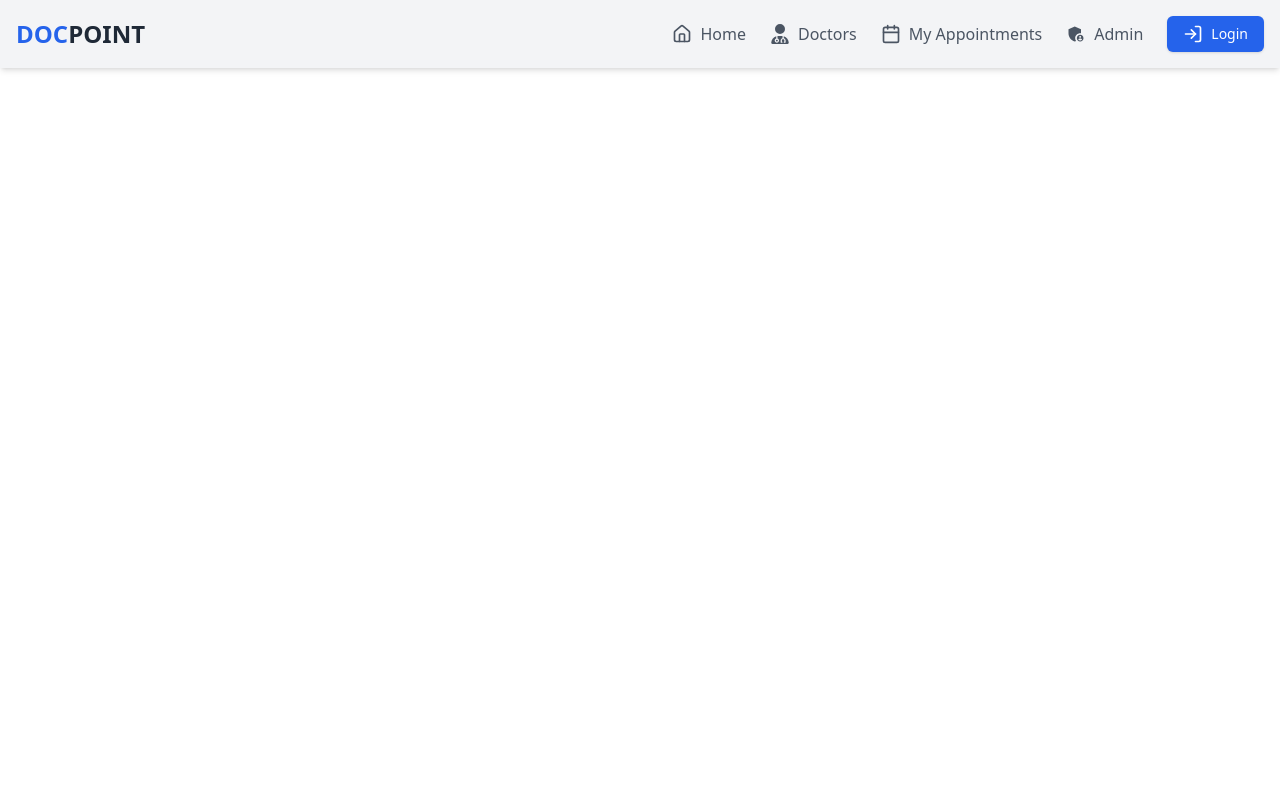
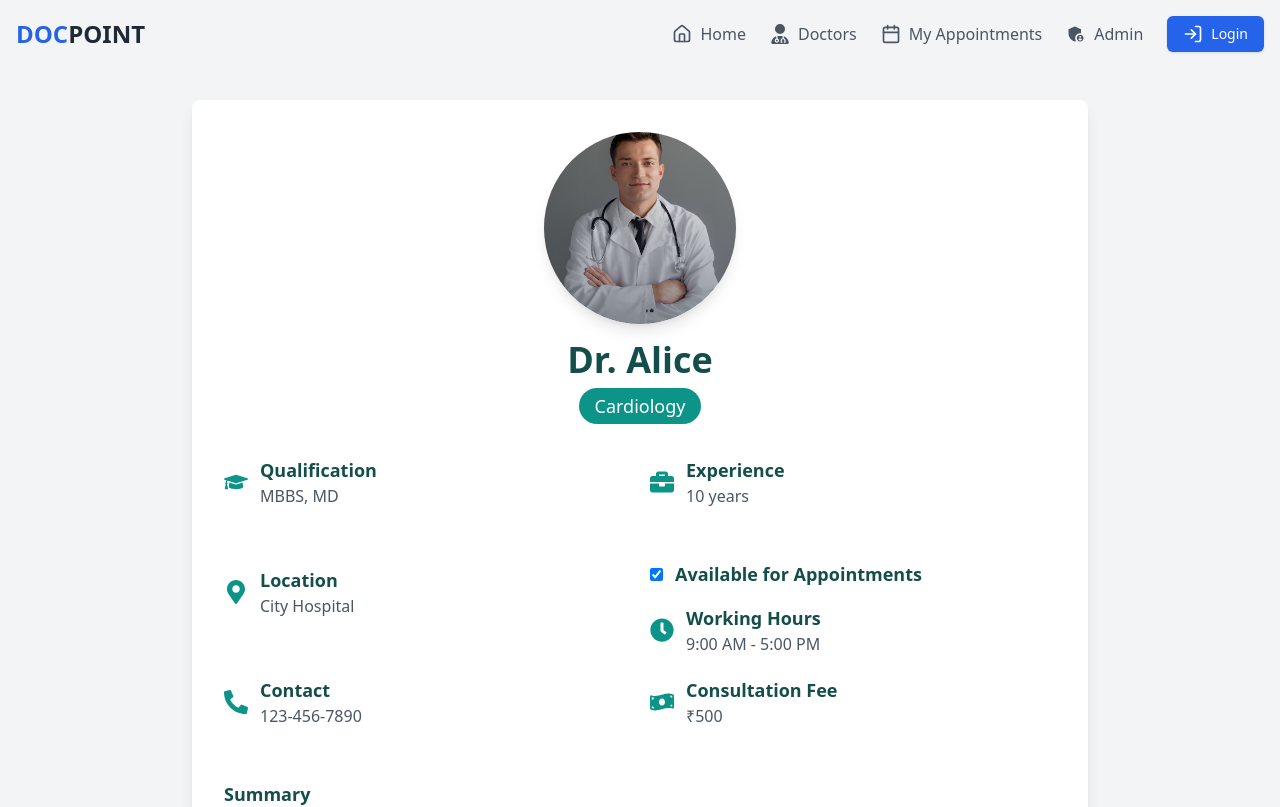
Before and after one commit to anishvkalbhor/DocPoint, a React (Vite) app in the folder frontend/: page /doctor/1 in a window 1280 px wide. Shown: the top 807 px of the page. Built offline with nearby package versions, Linux system fonts and the light colour scheme.

Commit message:
DoctorDetails page

```diff
--- a/frontend/package.json
+++ b/frontend/package.json
@@ -10,6 +10,7 @@
     "preview": "vite preview"
   },
   "dependencies": {
+    "@headlessui/react": "^2.1.8",
     "@radix-ui/react-alert-dialog": "^1.1.1",
     "@radix-ui/react-icons": "^1.3.0",
     "@radix-ui/react-label": "^2.1.0",
@@ -20,7 +21,9 @@
     "framer-motion": "^11.9.0",
     "input-otp": "^1.2.4",
     "lucide-react": "^0.446.0",
+    "moment": "^2.30.1",
     "react": "^18.3.1",
+    "react-datepicker": "^7.4.0",
     "react-dom": "^18.3.1",
     "react-icons": "^5.3.0",
     "react-router-dom": "^6.26.2",
--- a/frontend/src/App.jsx
+++ b/frontend/src/App.jsx
@@ -9,6 +9,7 @@ import AdminDashboard from "./pages/AdminDashboard";
 import { Home, Calendar, LogIn } from "lucide-react";
 import { FaUserDoctor } from "react-icons/fa6";
 import { MdAdminPanelSettings } from "react-icons/md";
+import DoctorDetails from './pages/DoctorDetails';
 
 const App = () => {
   return (
@@ -77,6 +78,7 @@ const App = () => {
           <Route path="/login" element={<LoginPage />} />
           <Route path="/doctor" element={<DoctorPage />} />
           <Route path="/admin" element={<AdminDashboard />} />
+          <Route path="/doctor/:id" element={<DoctorDetails />} />
 
         </Routes>
       </main>
--- /dev/null
+++ b/frontend/src/pages/DoctorDetails.jsx
@@ -0,0 +1,269 @@
+import React, { useState } from "react";
+import { useParams } from "react-router-dom";
+import {
+  FaMapMarkerAlt,
+  FaPhoneAlt,
+  FaGraduationCap,
+  FaBriefcase,
+  FaMoneyBillWave,
+  FaClock,
+} from "react-icons/fa";
+import doc1 from "../assets/doctor1.png";
+import doc2 from "../assets/doctor2.png";
+import doc3 from "../assets/doctor3.jpg";
+import doc4 from "../assets/doctor4.png";
+import doc5 from "../assets/doctor5.jpg";
+import doc6 from "../assets/doctor6.png";
+import doc7 from "../assets/doctor7.png";
+import doc8 from "../assets/doctor8.png";
+
+const doctors = [
+  {
+    id: 1,
+    name: "Dr. Alice",
+    specialty: "Cardiology",
+    fee: 500,
+    img: doc1,
+    experience: 10,
+    qualification: "MBBS, MD",
+    location: "City Hospital",
+    contact: "123-456-7890",
+    summary:
+      "Dr. Alice has over 10 years of experience in treating heart-related conditions.",
+    availability: true,
+    hours: "9:00 AM - 5:00 PM",
+  },
+  {
+    id: 2,
+    name: "Dr. Bob",
+    specialty: "Dermatology",
+    fee: 400,
+    img: doc2,
+    experience: 8,
+    qualification: "MBBS, MD",
+    location: "Skin Care Clinic",
+    contact: "987-654-3210",
+    summary:
+      "Dr. Bob specializes in dermatology with a focus on skin treatments.",
+    availability: false,
+    hours: "10:00 AM - 6:00 PM",
+  },
+  {
+    id: 3,
+    name: "Dr. Charlie",
+    specialty: "Pediatrics",
+    fee: 450,
+    img: doc3,
+    experience: 5,
+    qualification: "MBBS",
+    location: "Children's Health Center",
+    contact: "456-789-1234",
+    summary: "Dr. Charlie is passionate about providing care to children.",
+    availability: true,
+    hours: "8:00 AM - 4:00 PM",
+  },
+  {
+    id: 4,
+    name: "Dr. Diana",
+    specialty: "Neurology",
+    fee: 600,
+    img: doc4,
+    experience: 12,
+    qualification: "MBBS, MD",
+    location: "Neuro Clinic",
+    contact: "321-654-9870",
+    summary:
+      "Dr. Diana has over a decade of experience in neurological disorders.",
+    availability: false,
+    hours: "12:00 PM - 8:00 PM",
+  },
+  {
+    id: 5,
+    name: "Dr. Emma",
+    specialty: "Orthopedics",
+    fee: 550,
+    img: doc5,
+    experience: 7,
+    qualification: "MBBS, MS",
+    location: "Bone Care Hospital",
+    contact: "789-123-4560",
+    summary: "Dr. Emma is known for her expertise in orthopedic surgeries.",
+    availability: true,
+    hours: "7:00 AM - 3:00 PM",
+  },
+  {
+    id: 6,
+    name: "Dr. Frank",
+    specialty: "Psychiatry",
+    fee: 350,
+    img: doc6,
+    experience: 9,
+    qualification: "MBBS, MD",
+    location: "Mind Health Clinic",
+    contact: "654-321-9870",
+    summary: "Dr. Frank focuses on treating mental health disorders.",
+    availability: true,
+    hours: "9:00 AM - 5:00 PM",
+  },
+  {
+    id: 7,
+    name: "Dr. Grace",
+    specialty: "Gynecology",
+    fee: 500,
+    img: doc7,
+    experience: 15,
+    qualification: "MBBS, MD",
+    location: "Women's Health Center",
+    contact: "789-456-1230",
+    summary: "Dr. Grace is an expert in women's reproductive health.",
+    availability: true,
+    hours: "10:00 AM - 6:00 PM",
+  },
+  {
+    id: 8,
+    name: "Dr. Drake",
+    specialty: "Neurology",
+    fee: 500,
+    img: doc8,
+    experience: 6,
+    qualification: "MBBS",
+    location: "Neuro Clinic",
+    contact: "789-654-1230",
+    summary: "Dr. Drake focuses on treating various neurological conditions.",
+    availability: false,
+    hours: "1:00 PM - 9:00 PM",
+  },
+];
+
+const DoctorDetails = () => {
+  const { id } = useParams();
+  const doctor = doctors.find((doc) => doc.id === parseInt(id));
+
+  // State to manage availability checkbox
+  const [isAvailable, setIsAvailable] = useState(doctor?.availability || false);
+
+  if (!doctor) {
+    return <div>Doctor not found</div>;
+  }
+
+  return (
+    <div className="min-h-screen bg-gray-100 py-8">
+      <div className="container mx-auto px-4">
+        <div className="bg-white p-8 rounded-lg shadow-lg max-w-4xl mx-auto">
+          {/* Doctor Image and Name */}
+          <div className="flex items-center justify-center flex-col">
+            <div className="relative w-48 h-48 mb-4 rounded-full overflow-hidden shadow-lg">
+              <img
+                src={doctor.img}
+                alt={doctor.name}
+                className="w-full h-full object-cover"
+              />
+              <div className="absolute inset-0 bg-gradient-to-b from-transparent to-gray-800 opacity-50 rounded-full"></div>
+            </div>
+            <h2 className="text-4xl font-bold text-teal-900 mb-2">
+              {doctor.name}
+            </h2>
+            <span className="inline-block bg-teal-600 text-white text-lg  px-4 py-1 rounded-full">
+              {doctor.specialty}
+            </span>
+          </div>
+
+          {/* Doctor Info */}
+          <div className="mt-8 grid grid-cols-1 md:grid-cols-2 gap-5">
+            <div className="flex items-center">
+              <FaGraduationCap className="text-teal-600 text-2xl mr-3" />
+              <div>
+                <p className="font-bold text-lg text-teal-900">
+                  Qualification
+                </p>
+                <p className="text-gray-600">{doctor.qualification}</p>
+              </div>
+            </div>
+
+            <div className="flex items-center">
+              <FaBriefcase className="text-teal-600 text-2xl mr-3" />
+              <div>
+                <p className="font-bold text-lg text-teal-900">Experience</p>
+                <p className="text-gray-600">{doctor.experience} years</p>
+              </div>
+            </div>
+
+            <div className="flex items-center">
+              <FaMapMarkerAlt className="text-teal-600 text-2xl mr-3" />
+              <div>
+                <p className="font-bold text-lg text-teal-900">Location</p>
+                <p className="text-gray-600">{doctor.location}</p>
+              </div>
+            </div>
+
+            {/* Availability and Working Hours */}
+            <div className="mt-8">
+              <div className="flex items-center">
+                <input
+                  type="checkbox"
+                  id="availability"
+                  checked={isAvailable}
+                  className="mr-3"
+                  onChange={() => setIsAvailable(!isAvailable)}
+                />
+                <label
+                  htmlFor="availability"
+                  className="text-lg text-teal-900 font-bold"
+                >
+                  Available for Appointments
+                </label>
+              </div>
+
+              {isAvailable ? (
+                <div className="mt-4 flex items-center">
+                  <FaClock className="text-teal-600 text-2xl mr-3" />
+                  <div>
+                    <p className="font-bold text-lg text-teal-900">
+                      Working Hours
+                    </p>
+                    <p className="text-gray-600">{doctor.hours}</p>
+                  </div>
+                </div>
+              ) : (
+                <p className="mt-4 text-red-600 font-bold">
+                  Doctor is currently unavailable.
+                </p>
+              )}
+            </div>
+
+            <div className="flex items-center">
+              <FaPhoneAlt className="text-teal-600 text-2xl mr-3" />
+              <div>
+                <p className="font-bold text-lg text-teal-900">Contact</p>
+                <p className="text-gray-600">{doctor.contact}</p>
+              </div>
+            </div>
+
+            <div className="flex items-center">
+              <FaMoneyBillWave className="text-teal-600 text-2xl mr-3" />
+              <div>
+                <p className="font-bold text-lg text-teal-900">Consultation Fee</p>
+                <p className="text-gray-600">₹{doctor.fee}</p>
+              </div>
+            </div>
+
+            <div className="col-span-1 md:col-span-2 mt-8">
+              <h3 className="font-bold text-teal-900 text-lg">Summary</h3>
+              <p className="text-gray-600">{doctor.summary}</p>
+            </div>
+          </div>
+            {isAvailable && (
+            <div className="mt-8 text-center">
+              <button className="bg-purple-500 text-white text-center px-8 py-3 rounded-full hover:bg-purple-600 transition duration-300">
+                Book Appointment
+              </button>
+            </div>
+          )}
+
+        </div>
+      </div>
+    </div>
+  );
+};
+
+export default DoctorDetails;
--- a/frontend/src/pages/DoctorPage.jsx
+++ b/frontend/src/pages/DoctorPage.jsx
@@ -1,4 +1,5 @@
 import React, { useState } from 'react';
+import { Link } from 'react-router-dom';
 import doc1 from '../assets/doctor1.png';
 import doc2 from '../assets/doctor2.png';
 import doc3 from '../assets/doctor3.jpg';
@@ -65,9 +66,12 @@ const DoctorPage = () => {
               <p className="text-center text-gray-700">{doctor.specialty}</p>
               <p className="text-center text-purple-600 font-semibold">₹{doctor.fee}</p>
               <div className="mt-4 text-center">
-                <button className="bg-purple-600 text-white py-2 px-4 rounded-full hover:bg-purple-700 transition duration-300">
-                  Book Appointment
-                </button>
+                {/* Link to the DoctorDetailsPage */}
+                <Link to={`/doctor/${doctor.id}`}>
+                  <button className="bg-purple-600 text-white py-2 px-4 rounded-full hover:bg-purple-700 transition duration-300">
+                    Visit
+                  </button>
+                </Link>
               </div>
             </div>
           ))}
```
Also changed, not shown: 1 other file (tests, documents, lock files or other folders).
